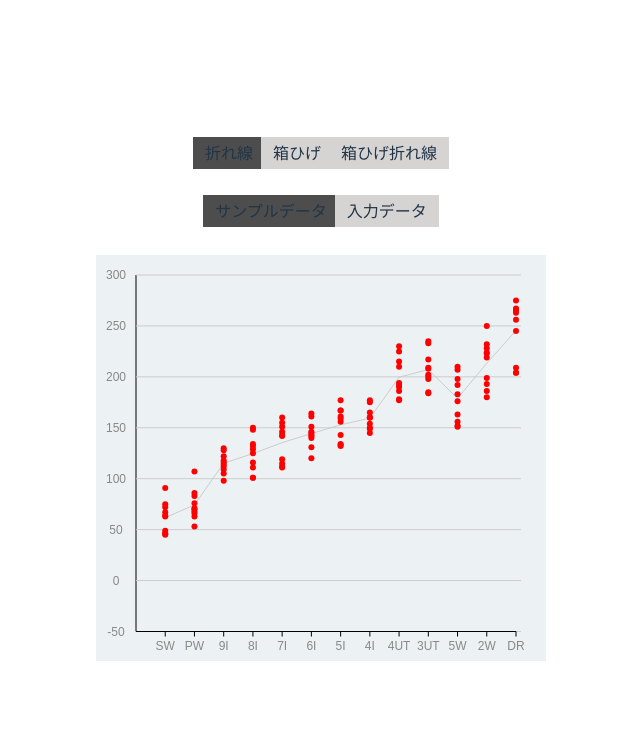
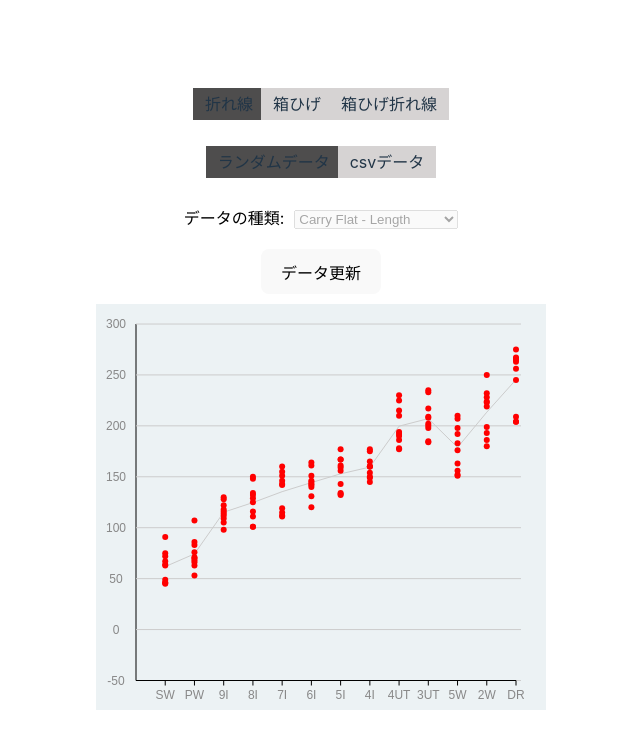
Before and after one commit to shunchobi/graph-sample, a Vue app: page / in a window 1280 px wide. Shown: the top 748 px of the page, without its empty margins (319-959 px from the left). Built offline with nearby package versions, Linux system fonts and the light colour scheme.

Commit message:
imp update button

```diff
--- a/src/App.vue
+++ b/src/App.vue
@@ -9,32 +9,36 @@
   </div>
 
   <div style="margin-bottom: 30px;">
-    <input v-model="preferenceStore.dataType" type="radio" id="radio4" name="dataType" value="random">
-    <label for="radio4"><span class="radio-title">サンプルデータ</span></label>
+    <input @click="selectedHeader = 'Carry Flat - Length'" v-model="preferenceStore.dataType" type="radio" id="radio4"
+      name="dataType" value="random">
+    <label for="radio4"><span class="radio-title">ランダムデータ</span></label>
     <input v-model="preferenceStore.dataType" type="radio" id="radio5" name="dataType" value="custom">
-    <label for="radio5"><span class="radio-title">入力データ</span></label>
+    <label for="radio5"><span class="radio-title">csvデータ</span></label>
   </div>
 
-  <div v-if="preferenceStore.dataType == 'custom'">
+  <div>
     <label style="color: black; margin-right: 10px;">データの種類:</label>
-    <select v-model="selectedHeader" style="margin-bottom: 10px;">
+    <select v-model="selectedHeader" :disabled="preferenceStore.dataType == 'random'" style="margin-bottom: 10px;">
       <template v-for="h in hearders" :key="h">
         <option>{{ h }}</option>
       </template>
     </select>
   </div>
 
-
   <div v-if="preferenceStore.dataType == 'custom'">
-    <label style="color: black; margin-right: 10px;">データの起点L</label>
+    <label style="color: black; margin-right: 10px;">データの起点</label>
     <select v-model="fromZero" style="margin-bottom: 10px;">
       <option :value="true">ゼロ</option>
       <option :value="false">自動</option>
     </select>
   </div>
 
+  <div style="margin: 10px;" v-if="preferenceStore.dataType == 'random'">
+    <button @click="sampleDataStore.generateShotDatas">データ更新</button>
+  </div>
+
   <div>
-    <LineChart :shots="shots" :graph-type="preferenceStore.graphType" :from-zero="fromZero" />
+    <LineChart :shots="shotData" :graph-type="preferenceStore.graphType" :from-zero="fromZero" />
   </div>
 
   <div v-if="preferenceStore.dataType == 'custom'" style="margin-top: 30px;">
@@ -61,8 +65,12 @@ const hearders = computed(() => _.keys(csvDatas.value[0] ?? {}))
 const selectedHeader = ref('Carry Flat - Length')
 const fromZero = ref(false)
 
-const shots = computed(() => {
-  if (preferenceStore.dataType == 'random') return sampleDataStore.shots
+
+const shotData = computed(() => {
+  if (preferenceStore.dataType == 'random') {
+    sampleDataStore.generateShotDatas()
+    return sampleDataStore.shots
+  }
   if (preferenceStore.dataType == 'custom') {
     csvSampleData.value = getClubAndFlyingDirectionDatasFromCsv(csvDatas.value)
     return csvSampleData.value
--- a/src/components/sampleData.ts
+++ b/src/components/sampleData.ts
@@ -1,19 +1,22 @@
 import _ from 'lodash';
 import { defineStore } from 'pinia';
-import { computed } from 'vue';
+import { ref } from 'vue';
 import { Club, ClubTypes, Clubs, FlyingDistance, Shot } from './line_chart/shot';
 
 export const useSampleDataStore = defineStore('sampleData', () => {
 
-    const shots = computed(() => {
+    const shots = ref()
+
+    const generateShotDatas = () => {
         const shotedClubs = _.flatten(_.map(_.keys(Clubs), club => _.map(Array(10), _ => club)))
-        return _.map(shotedClubs, (clubType, index) => {
+        shots.value =  _.map(shotedClubs, (clubType, index) => {
             const shotTime = randomShotTime(index)
             const club = new Club({ type: clubType as ClubTypes, name: undefined })
             const flyingDistance = new FlyingDistance(sampleData[clubType as ClubTypes]())
             return new Shot({ shotTime: shotTime, club: club, flyingDistance: flyingDistance })
         })
-    })
+    }
+
     const now = new Date()
     const randomShotTime = (index: number) => {
         return new Date(`${now.getMilliseconds() - index * 1000}`)
@@ -37,5 +40,6 @@ export const useSampleDataStore = defineStore('sampleData', () => {
 
     return {
         shots,
+        generateShotDatas,
     }
 });
```
